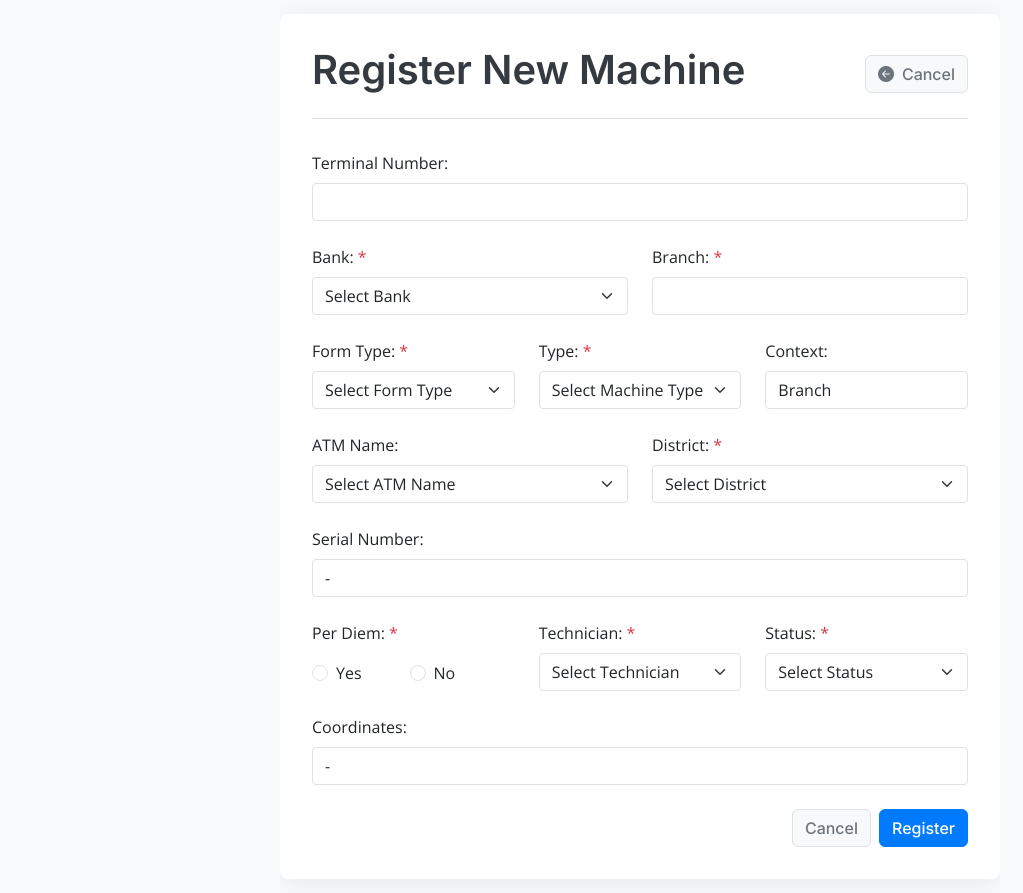
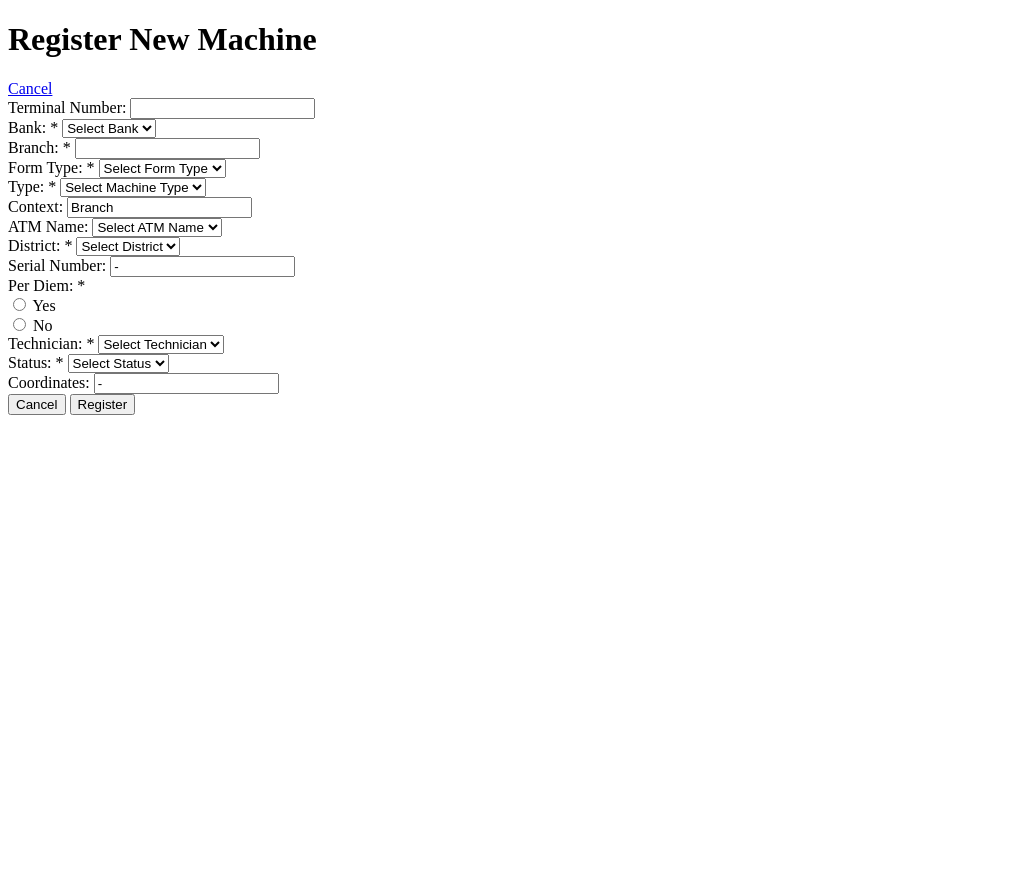
Before and after one commit to YoHighnessM/tech24_atmms, a PHP site: page /machines/machine_reg.php in a window 1280 px wide. Shown: the whole page, without its empty margins (0-1023 px from the left). Run offline with PHP 8.4, Linux system fonts and the light colour scheme; data that the repository does not hold is empty.

Commit message:
removed the current styling and classes for another styling

```diff
--- a/machines/machine_reg.php
+++ b/machines/machine_reg.php
@@ -76,167 +76,50 @@ if ($_SERVER['REQUEST_METHOD'] === 'POST') {
     <meta charset="UTF-8">
     <meta name="viewport" content="width=device-width, initial-scale=1.0">
     <title>Machine Registration</title>
-    <link href="https://cdn.jsdelivr.net/npm/bootstrap@5.3.0/dist/css/bootstrap.min.css" rel="stylesheet" />
-    <link rel="stylesheet" href="https://cdn.jsdelivr.net/npm/bootstrap-icons@1.11.3/font/bootstrap-icons.min.css" />
-
-    <link rel="preconnect" href="https://fonts.googleapis.com">
-    <link rel="preconnect" href="https://fonts.gstatic.com" crossorigin>
-    <link href="https://fonts.googleapis.com/css2?family=Inter:wght@400;500;600;700&family=Open+Sans:wght@400;600&display=swap" rel="stylesheet">
-
-    <style>
-        html,
-        body {
-            height: 100vh;
-            margin: 0;
-            padding: 0;
-            background: #f8fafc;
-            display: flex;
-            justify-content: center;
-            align-items: center;
-            font-family: 'Inter', -apple-system, BlinkMacSystemFont, "Segoe UI", Roboto, "Helvetica Neue", Arial, sans-serif;
-            overflow-x: hidden;
-        }
-
-        .card {
-            box-shadow: 0 4px 24px rgba(0, 0, 0, 0.08);
-            border: none;
-            border-radius: 0.5rem;
-            width: 100%;
-            max-width: 800px;
-            padding: 2rem;
-            background-color: #fff;
-            margin: 2rem 0;
-        }
-
-        h2,
-        .btn {
-            font-family: 'Inter', sans-serif;
-        }
-
-        .form-label,
-        .form-control,
-        .form-select,
-        .form-check-label {
-            font-family: 'Open Sans', sans-serif;
-        }
-
-        .header-container {
-            display: flex;
-            justify-content: space-between;
-            align-items: center;
-            margin-bottom: 2rem;
-            border-bottom: 1px solid #e0e0e0;
-            padding-bottom: 1rem;
-        }
-
-        .card-title {
-            color: #343a40;
-            font-weight: 600;
-        }
-
-        .form-group {
-            margin-bottom: 1.5rem;
-        }
-
-        .form-control,
-        .form-select {
-            border-radius: 0.25rem;
-        }
-
-        .btn {
-            font-weight: 500;
-        }
-
-        .btn-primary {
-            background-color: #007bff;
-            border-color: #007bff;
-        }
-
-        .btn-primary:hover {
-            background-color: #0056b3;
-            border-color: #004a9e;
-        }
-
-        .btn-back {
-            background-color: #f8f9fa;
-            border-color: #dee2e6;
-            color: #6c757d;
-            font-weight: 500;
-        }
-
-        .btn-back:hover {
-            background-color: #e2e6ea;
-            border-color: #dae0e5;
-            color: #343a40;
-        }
-
-        .radio-group {
-            display: flex;
-            gap: 1.5rem;
-        }
-
-        .form-check-input:checked {
-            background-color: #007bff;
-            border-color: #007bff;
-        }
-
-        .form-section-title {
-            font-weight: 600;
-            color: #495057;
-            margin-bottom: 1.5rem;
-            font-family: 'Inter', sans-serif;
-        }
-
-        .form-section {
-            padding-top: 1.5rem;
-            margin-top: 1.5rem;
-            border-top: 1px solid #e9ecef;
-        }
-    </style>
 </head>
 
 <body>
-    <div class="card">
-        <div class="header-container">
-            <h1 class="card-title">Register New Machine</h1>
-            <a href="machine_list.php" class="btn btn-back"><i class="bi bi-arrow-left-circle-fill me-2"></i>Cancel</a>
+    <div>
+        <div>
+            <h1>Register New Machine</h1>
+            <a href="machine_list.php">Cancel</a>
         </div>
         <form method="POST">
-            <div class="row">
-                <div class="col-12 form-group">
-                    <label for="terminal_number" class="form-label">Terminal Number:</label>
-                    <input type="text" class="form-control" id="terminal_number" name="terminal_number">
+            <div>
+                <div>
+                    <label for="terminal_number">Terminal Number:</label>
+                    <input type="text" id="terminal_number" name="terminal_number">
                 </div>
             </div>
 
-            <div class="row">
-                <div class="col-md-6 form-group">
-                    <label for="bank" class="form-label">Bank: <span class="text-danger">*</span></label>
-                    <select class="form-select" id="bank" name="bank" required>
+            <div>
+                <div>
+                    <label for="bank">Bank: <span>*</span></label>
+                    <select id="bank" name="bank" required>
                         <option value="" disabled selected>Select Bank</option>
                         <?php while ($b = $banks->fetch_assoc()): ?>
                             <option value="<?= $b['id'] ?>"><?= $b['name'] ?></option>
                         <?php endwhile; ?>
                     </select>
                 </div>
-                <div class="col-md-6 form-group">
-                    <label for="branch" class="form-label">Branch: <span class="text-danger">*</span></label>
-                    <input type="text" class="form-control" id="branch" name="branch" required>
+                <div>
+                    <label for="branch">Branch: <span>*</span></label>
+                    <input type="text" id="branch" name="branch" required>
                 </div>
             </div>
 
-            <div class="row">
-                <div class="col-md-4 form-group">
-                    <label for="form_type" class="form-label">Form Type: <span class="text-danger">*</span></label>
-                    <select class="form-select" id="form_type" name="form_type" required>
+            <div>
+                <div>
+                    <label for="form_type">Form Type: <span>*</span></label>
+                    <select id="form_type" name="form_type" required>
                         <option value="" disabled selected>Select Form Type</option>
                         <option value="TTW">TTW</option>
                         <option value="Lobby">Lobby</option>
                     </select>
                 </div>
-                <div class="col-md-4 form-group">
-                    <label for="type" class="form-label">Type: <span class="text-danger">*</span></label>
-                    <select class="form-select" id="type" name="type" required>
+                <div>
+                    <label for="type">Type: <span>*</span></label>
+                    <select id="type" name="type" required>
                         <option value="" disabled selected>Select Machine Type</option>
                         <option value="ATM">ATM</option>
                         <option value="Depositor">Depositor</option>
@@ -245,16 +128,16 @@ if ($_SERVER['REQUEST_METHOD'] === 'POST') {
                         <option value="VTM">VTM</option>
                     </select>
                 </div>
-                <div class="col-md-4 form-group">
-                    <label for="context" class="form-label">Context:</label>
-                    <input type="text" class="form-control" id="context" name="context" value="Branch">
+                <div>
+                    <label for="context">Context:</label>
+                    <input type="text" id="context" name="context" value="Branch">
                 </div>
             </div>
 
-            <div class="row">
-                <div class="col-md-6 form-group">
-                    <label for="atm_name" class="form-label">ATM Name:</label>
-                    <select class="form-select" id="atm_name" name="atm_name">
+            <div>
+                <div>
+                    <label for="atm_name">ATM Name:</label>
+                    <select id="atm_name" name="atm_name">
                         <option value="" disabled selected>Select ATM Name</option>
                         <option value="ATM - 1">ATM - 1</option>
                         <option value="ATM - 2">ATM - 2</option>
@@ -262,9 +145,9 @@ if ($_SERVER['REQUEST_METHOD'] === 'POST') {
                         <option value="ATM - 4">ATM - 4</option>
                     </select>
                 </div>
-                <div class="col-md-6 form-group">
-                    <label for="district" class="form-label">District: <span class="text-danger">*</span></label>
-                    <select class="form-select" id="district" name="district" required>
+                <div>
+                    <label for="district">District: <span>*</span></label>
+                    <select id="district" name="district" required>
                         <option value="" disabled selected>Select District</option>
                         <?php while ($d = $districts->fetch_assoc()): ?>
                             <option value="<?= $d['id'] ?>"><?= $d['name'] ?></option>
@@ -273,39 +156,39 @@ if ($_SERVER['REQUEST_METHOD'] === 'POST') {
                 </div>
             </div>
 
-            <div class="row">
-                <div class="col-12 form-group">
-                    <label for="serial_number" class="form-label">Serial Number:</label>
-                    <input type="text" class="form-control" id="serial_number" name="serial_number" value="-">
+            <div>
+                <div>
+                    <label for="serial_number">Serial Number:</label>
+                    <input type="text" id="serial_number" name="serial_number" value="-">
                 </div>
             </div>
 
-            <div class="row">
-                <div class="col-md-4 form-group">
-                    <label class="form-label">Per Diem: <span class="text-danger">*</span></label>
-                    <div class="d-flex radio-group mt-2">
-                        <div class="form-check me-4">
-                            <input class="form-check-input" type="radio" name="per_diem" id="per_diem_yes" value="Yes" required>
-                            <label class="form-check-label" for="per_diem_yes">Yes</label>
+            <div>
+                <div>
+                    <label>Per Diem: <span>*</span></label>
+                    <div>
+                        <div>
+                            <input type="radio" name="per_diem" id="per_diem_yes" value="Yes" required>
+                            <label for="per_diem_yes">Yes</label>
                         </div>
-                        <div class="form-check">
-                            <input class="form-check-input" type="radio" name="per_diem" id="per_diem_no" value="No" required>
-                            <label class="form-check-label" for="per_diem_no">No</label>
+                        <div>
+                            <input type="radio" name="per_diem" id="per_diem_no" value="No" required>
+                            <label for="per_diem_no">No</label>
                         </div>
                     </div>
                 </div>
-                <div class="col-md-4 form-group">
-                    <label for="technician" class="form-label">Technician: <span class="text-danger">*</span></label>
-                    <select class="form-select" id="technician" name="technician" required>
+                <div>
+                    <label for="technician">Technician: <span>*</span></label>
+                    <select id="technician" name="technician" required>
                         <option value="" disabled selected>Select Technician</option>
                         <?php while ($t = $technicians->fetch_assoc()): ?>
                             <option value="<?= $t['id'] ?>"><?= $t['fullname'] ?></option>
                         <?php endwhile; ?>
                     </select>
                 </div>
-                <div class="col-md-4 form-group">
-                    <label for="status" class="form-label">Status: <span class="text-danger">*</span></label>
-                    <select class="form-select" id="status" name="status" required>
+                <div>
+                    <label for="status">Status: <span>*</span></label>
+                    <select id="status" name="status" required>
                         <option value="" disabled selected>Select Status</option>
                         <option value="Active">Active</option>
                         <option value="Inactive">Inactive</option>
@@ -314,20 +197,19 @@ if ($_SERVER['REQUEST_METHOD'] === 'POST') {
                 </div>
             </div>
 
-            <div class="row">
-                <div class="col-12 form-group">
-                    <label for="coordinates" class="form-label">Coordinates:</label>
-                    <input type="text" class="form-control" id="coordinates" name="coordinates" value="-">
+            <div>
+                <div>
+                    <label for="coordinates">Coordinates:</label>
+                    <input type="text" id="coordinates" name="coordinates" value="-">
                 </div>
             </div>
 
-            <div class="d-flex justify-content-end gap-2 form-group mb-0">
-                <button type="button" class="btn btn-back" onclick="window.location.href='machine_list.php'">Cancel</button>
-                <button type="submit" class="btn btn-primary">Register</button>
+            <div>
+                <button type="button" onclick="window.location.href='machine_list.php'">Cancel</button>
+                <button type="submit">Register</button>
             </div>
         </form>
     </div>
-    <script src="https://cdn.jsdelivr.net/npm/bootstrap@5.3.0/dist/js/bootstrap.bundle.min.js"></script>
 </body>
 
 </html>
```
